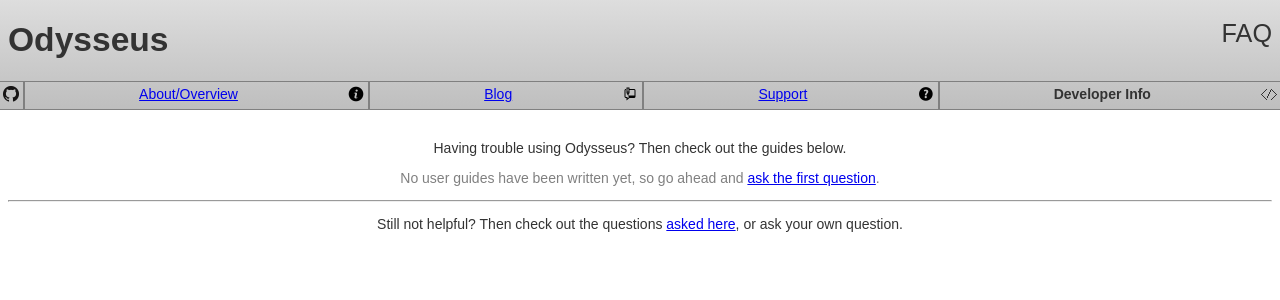
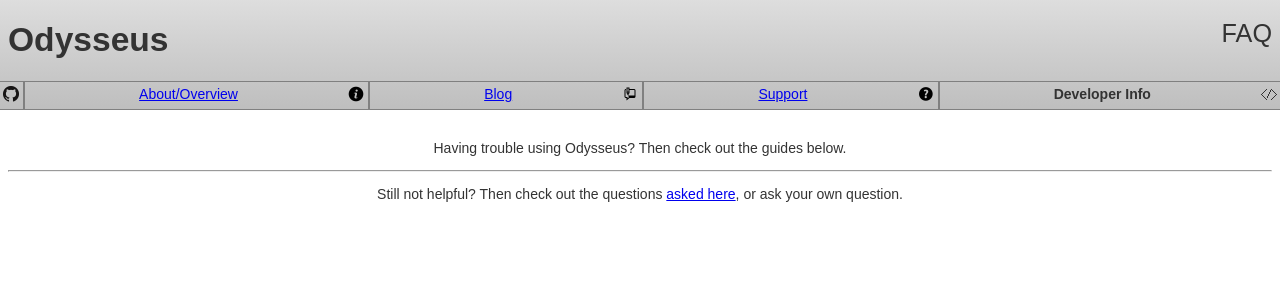
Before and after one commit to alcinnz/Odysseus-support, a Jekyll site: the page built from index.html, in a window 1280 px wide. Shown: the top 300 px of the page. Built offline with Jekyll 4.4.1, drawn with Linux system fonts in a browser that asks for light colours.

Commit message:
Remove placeholder note.

```diff
--- a/index.html
+++ b/index.html
@@ -13,9 +13,6 @@
   {% endfor %}
 </ul>
 
-<!-- TODO remove this paragraph when filling out this site. -->
-<p style="color: gray;">No user guides have been written yet, so go ahead and <a href="https://github.com/alcinnz/Odysseus-support/issues/new">ask the first question</a>.</p>
-
 <hr />
 
 <p>Still not helpful? Then check out the questions <a href="https://github.com/alcinnz/Odysseus-support/issues">asked here</a>, or ask your own question.</p>
```
